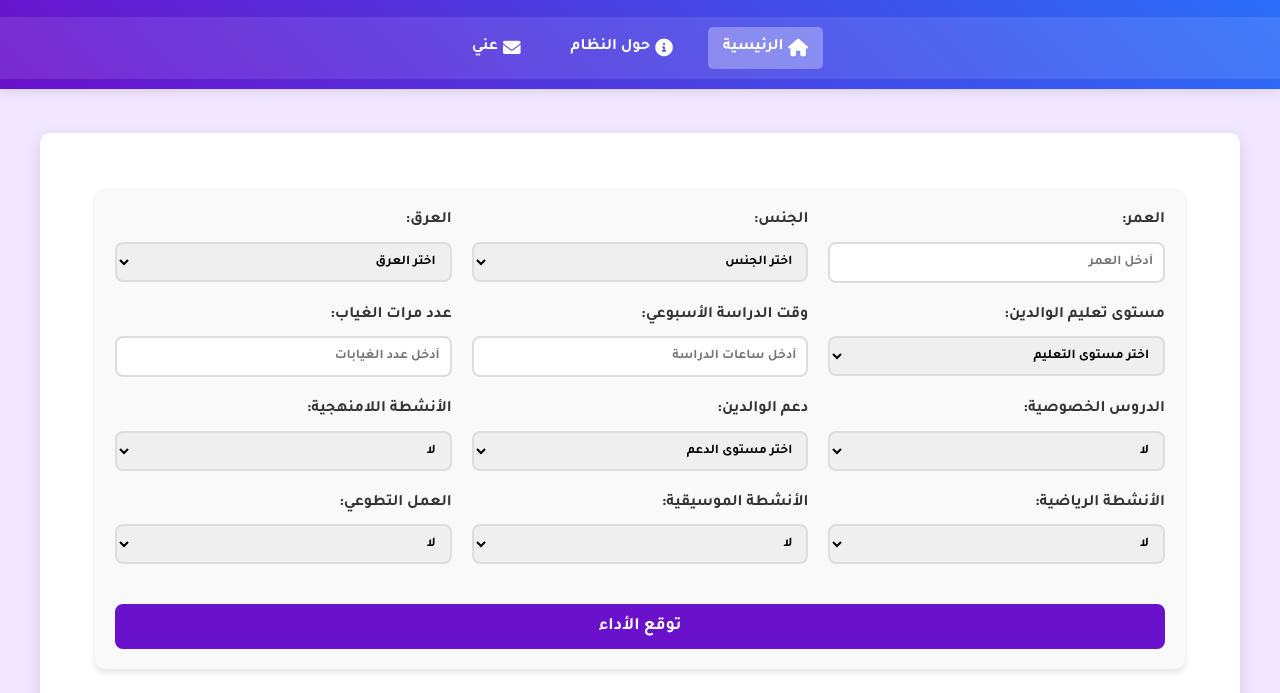
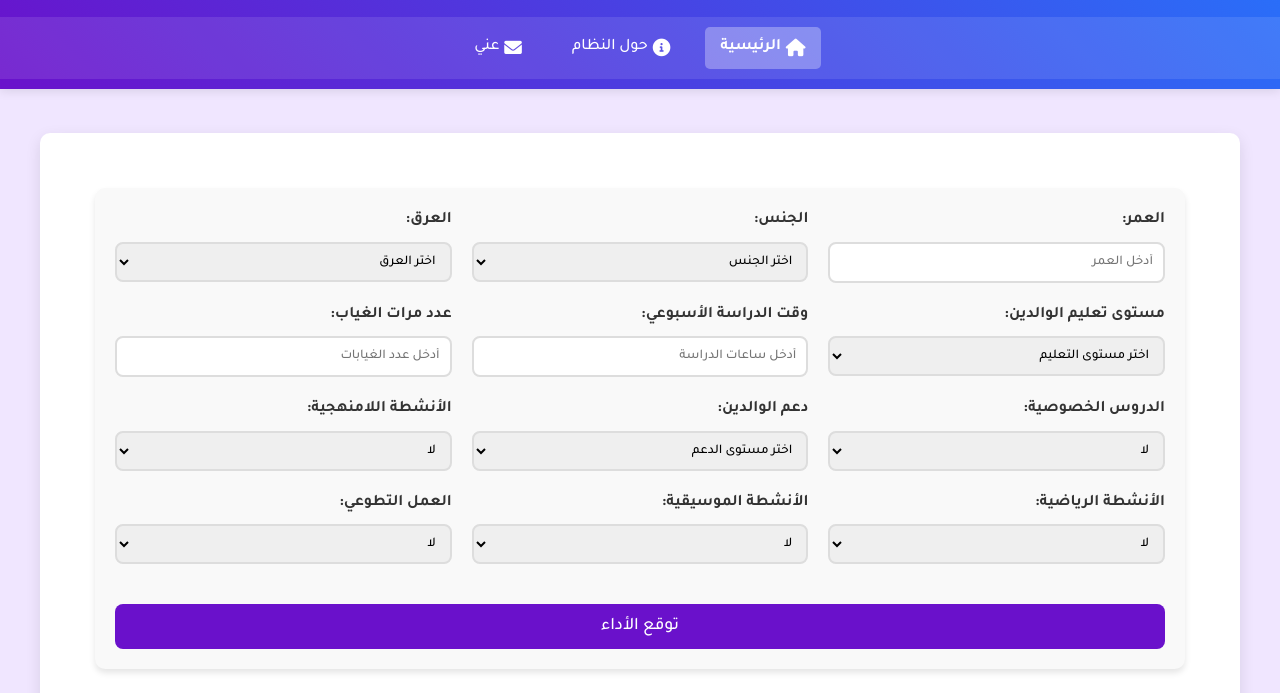
Before and after one commit to Memo4Dev/student_performans, a plain HTML site: page index.html in a window 1280 px wide. Shown: the part 107-800 px from the top of the page. Drawn offline with Linux system fonts and the light colour scheme; some packages are replaced by stand-ins of ours; a script that the page names is missing.

Commit message:
Update index.html

```diff
--- a/index.html
+++ b/index.html
@@ -8,7 +8,7 @@
     <link rel="stylesheet" href="https://cdnjs.cloudflare.com/ajax/libs/font-awesome/6.0.0-beta3/css/all.min.css">
     <link rel="stylesheet" href="https://cdn.jsdelivr.net/npm/sweetalert2@11/dist/sweetalert2.min.css">
     <script src="https://cdn.jsdelivr.net/npm/sweetalert2@11"></script>
-    <link href="https://fonts.googleapis.com/css2?family=Tajawal:wght@700;800;700&display=swap" rel="stylesheet">
+    <link href="https://fonts.googleapis.com/css2?family=Tajawal:wght@500;600;700&display=swap" rel="stylesheet">
 </head>
 <body>
     <header>
```
